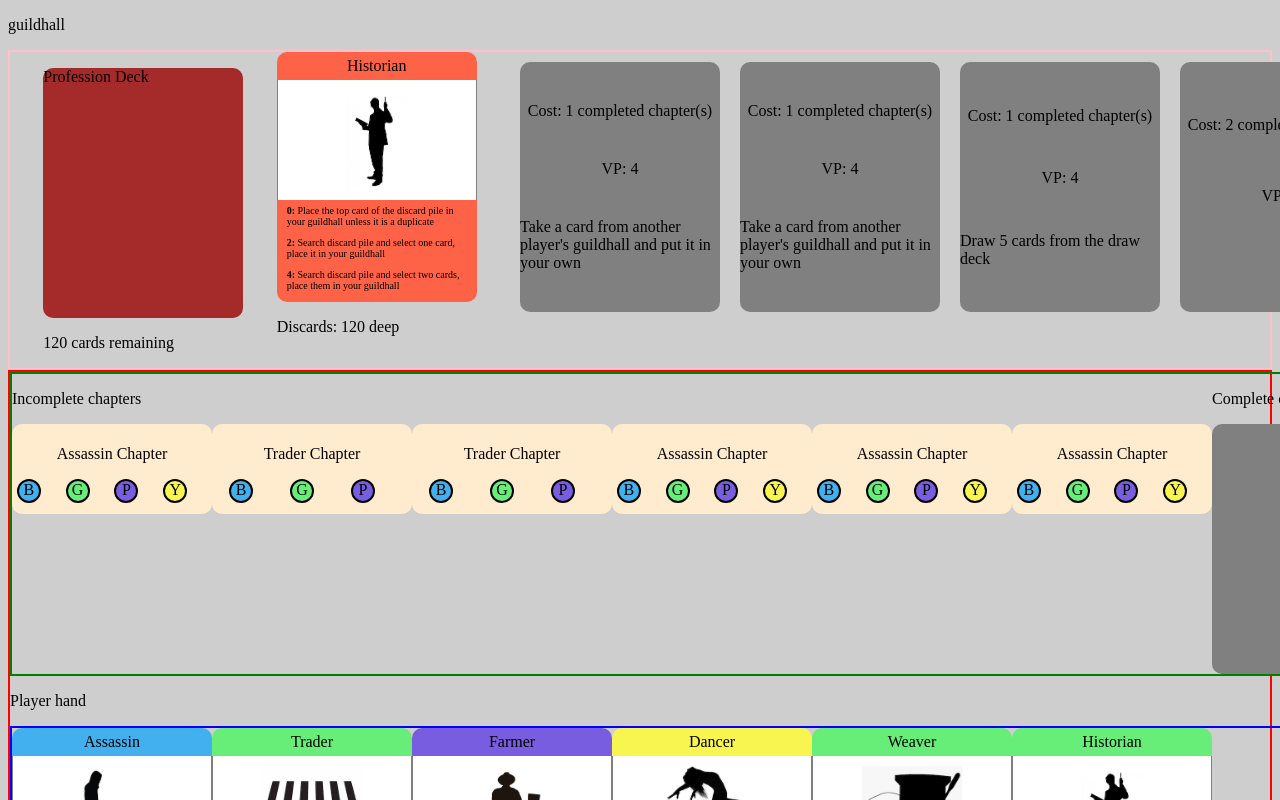
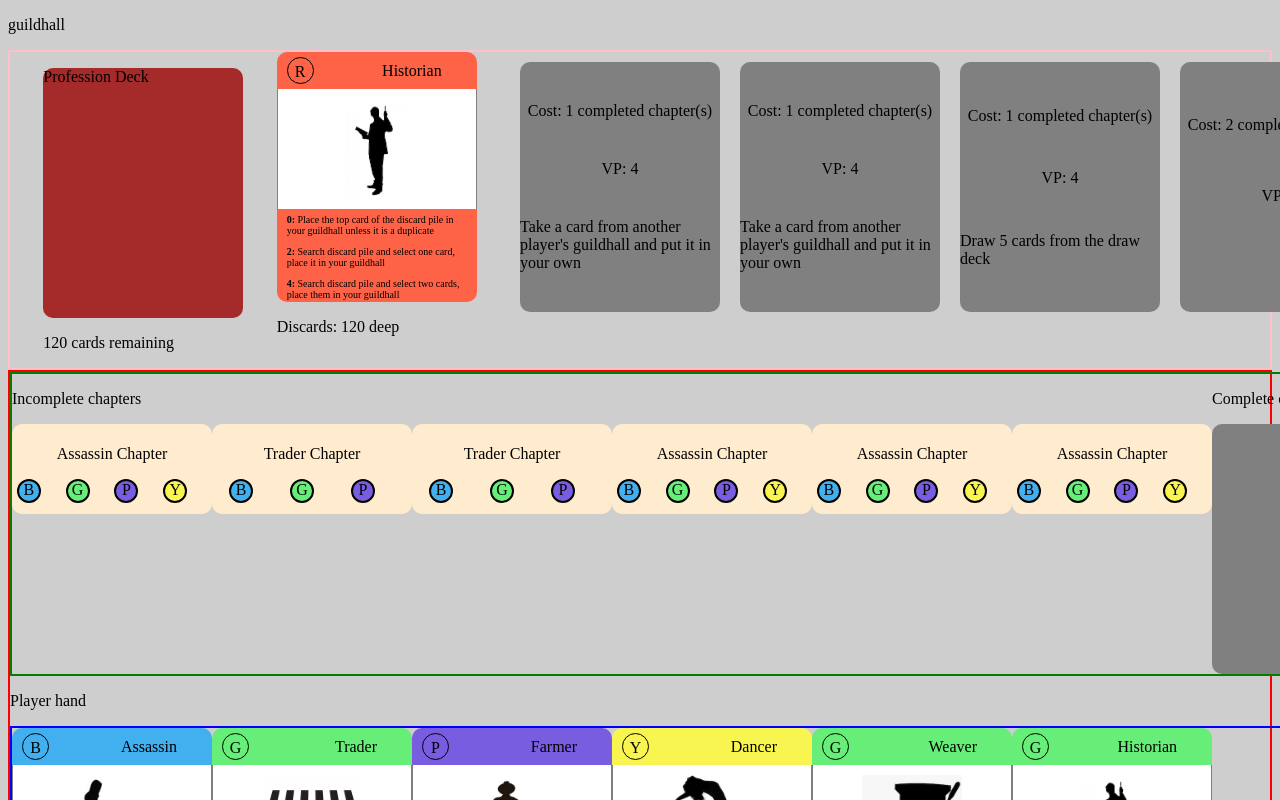
Before and after one commit to jamesnowecki/guildhall, an Angular app: page / in a window 1280 px wide. Shown: the top 800 px of the page. Built offline with nearby package versions, Linux system fonts and the light colour scheme.

Commit message:
tweaked prof cards

```diff
--- a/src/app/profession-card/profession-card.component.html
+++ b/src/app/profession-card/profession-card.component.html
@@ -1,9 +1,12 @@
 <div class="profession-card" [style.background-color]="getColor(professionCard.color)">
-    <p>{{professionCard.profession}}</p>
+    <div class="header">
+        <p class="letter">{{getColorFirstLetter(professionCard.color)}}</p>
+        <p>{{professionCard.profession}}</p>
+    </div>
     <section>
         <img src={{professionCard.image}}>
     </section>
-    <div *ngFor="let ability of professionCard.abilityList">
+    <div *ngFor="let ability of professionCard.abilityList" class="ability-list">
         <p *ngFor="let item of ability | keyvalue" class="ability"><span>{{item.key}}:</span> {{item.value}}</p>
     </div>
 </div>
--- a/src/app/profession-card/profession-card.component.scss
+++ b/src/app/profession-card/profession-card.component.scss
@@ -3,10 +3,27 @@
     height: 250px;
     border-radius: 10px;
 
+    .header {
+        display: flex;
+        flex-direction: row;
+        justify-content: space-between;
+        align-items: center;
+
+        .letter {
+            border: 1px solid black;
+            border-radius: 100px;
+            width: 15px;
+            height: 15px;
+            margin-left: 10px;
+            margin-top: 5px;
+            margin-bottom: 5px;
+        }
+
         p {
             text-align: center;
             padding: 5px;
-        margin: 0px;
+            margin: 0px 30px 0px 0px;
+        }
     }
 
     section {
@@ -22,6 +39,9 @@
         }
     }
 
+    .ability-list {
+        padding: 5px;
+
         .ability {
             text-align: left;
             font-size: x-small;
@@ -32,3 +52,4 @@
             }
         }
     }
+}
--- a/src/app/profession-card/profession-card.component.ts
+++ b/src/app/profession-card/profession-card.component.ts
@@ -29,6 +29,10 @@ export class ProfessionCardComponent implements OnInit {
     }
   }
 
+  getColorFirstLetter(color: string): string {
+    return color.split("")[0].toUpperCase();
+  }
+
   constructor() { }
 
   ngOnInit(): void {
```
Lines whose indentation alone changed are shown as unchanged.
